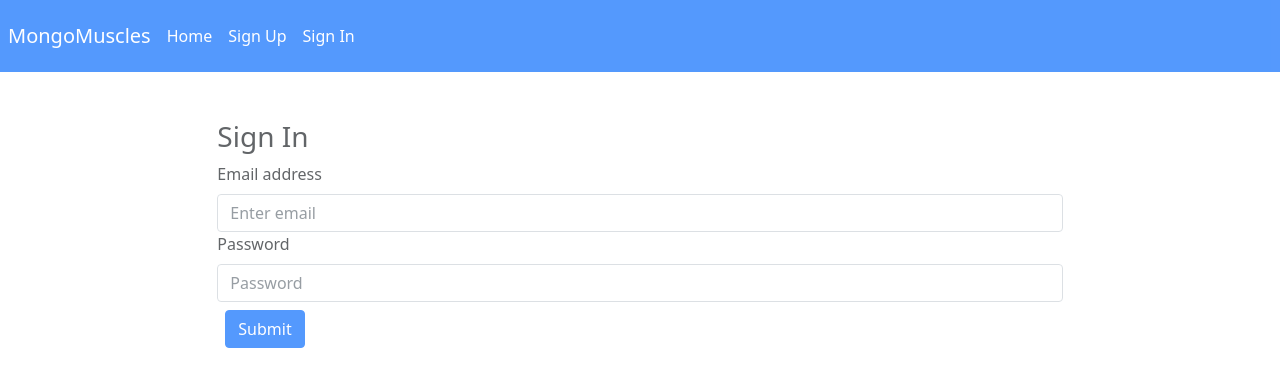
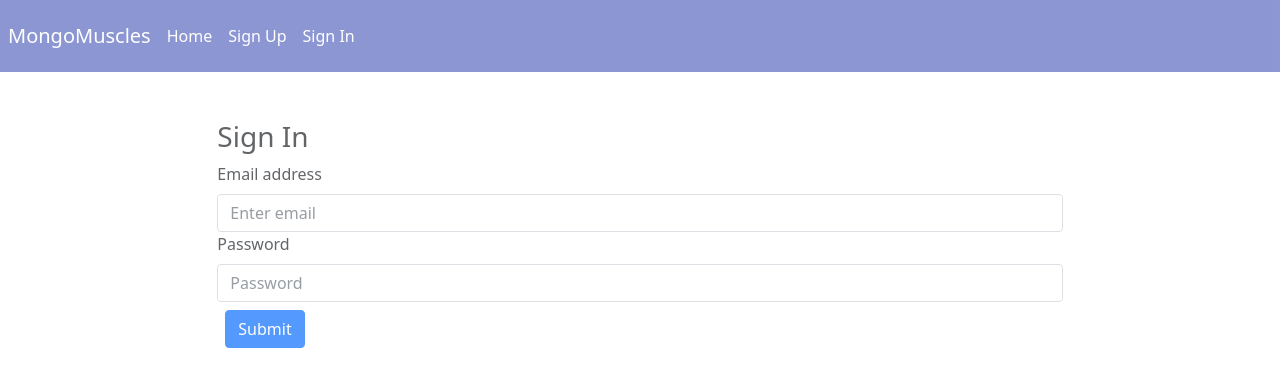
Before and after one commit to Jbuckley3/MongoMuscles, a React (Create React App) app: page /sign-in in a window 1280 px wide. Shown: the top 386 px of the page. Built offline with nearby package versions, Linux system fonts and the light colour scheme.

Commit message:
changes css colors for navbar

```diff
--- a/src/components/shared/Header.js
+++ b/src/components/shared/Header.js
@@ -49,8 +49,8 @@ const alwaysOptions = (
 )
 
 const Header = ({ user }) => (
-	<Navbar bg='primary' variant='dark' expand='md'>
-		<Navbar.Brand className='m-2'>
+	<Navbar variant='dark' expand='md' style={{ backgroundColor: '#5c6bc0' }}>
+	<Navbar.Brand className='m-2'>
             <Link to='/' style={linkStyle}>
                 MongoMuscles
             </Link>
--- a/src/global.css
+++ b/src/global.css
@@ -11,7 +11,7 @@
     background-repeat: no-repeat;
     background-attachment: fixed;
     opacity: var(--background-opacity);
-    background-color: rgb(114, 114, 245);
+    background-color: rgb(186, 186, 255);
   }
 
 
```
Also changed, not shown: public/background.png (renamed from public/background.jpg).
